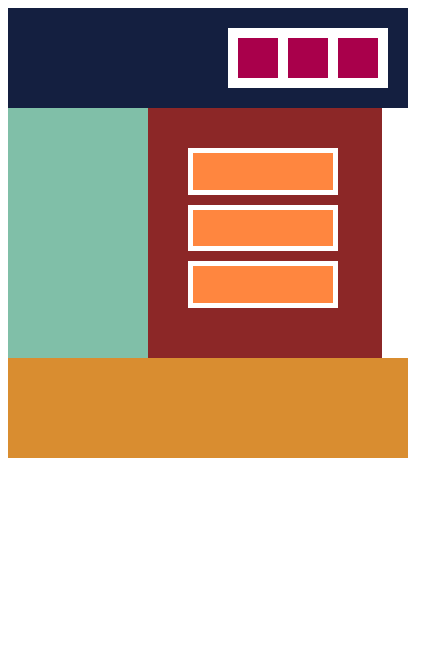
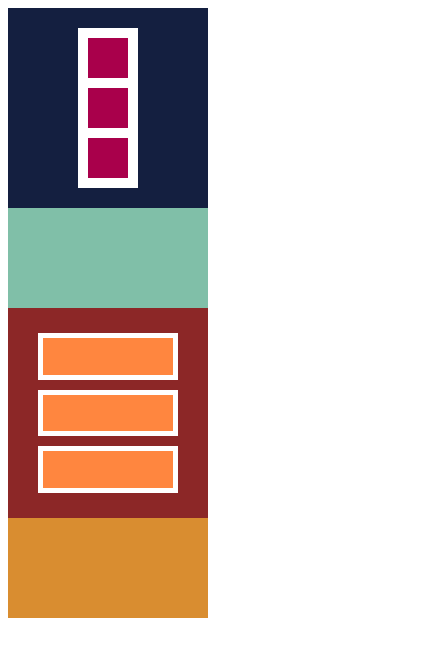
Before and after one commit to hiroakimori-stack/curriculum, a plain HTML site: page 第二章課題/index.html in a window 390 px wide. Shown: the whole page, 422 px wide, since content can reach past the window. Drawn offline with Linux system fonts and the light colour scheme.

Commit message:
Update smartStyle.css

```diff
--- a/第二章課題/css/smartStyle.css
+++ b/第二章課題/css/smartStyle.css
@@ -1,2 +1,65 @@
 @media screen and (max-width: 479px) {
+    .header {
+        width: 200px;
+        height: 200px;
+        }
+
+        .container {
+            width: 60px;
+            position: relative;
+            left: 70px;
+            display: flex;
+            flex-direction: column;
+            justify-content: space-between;
+            height: 140px;
+            padding-bottom: 20px;
+        }
+
+        .box2{
+            left: 10px;
+        }
+
+        .box3{
+            left: 10px;
+        }
+
+        .main {
+            display: flex;
+            flex-direction: column;
+        }
+
+        .left {
+            width: 200px;
+            height: 100px;
+        }
+
+        .right {
+            width: 200px;
+            left: 30px;
+            height: auto;
+            padding-bottom: 40px;
+        }
+
+        .container2 {
+            top: 20px;
+            bottom: 20px;
+            left: 30px;
+        }
+
+        .box4 {
+            width: 130px;
+        }
+
+        .box5 {
+            width: 130px;
+        }
+
+        .box6 {
+            width: 130px;
+        }
+
+        .footer {
+            width: 200px;
+            height: 100px;
+        }
 }
```
